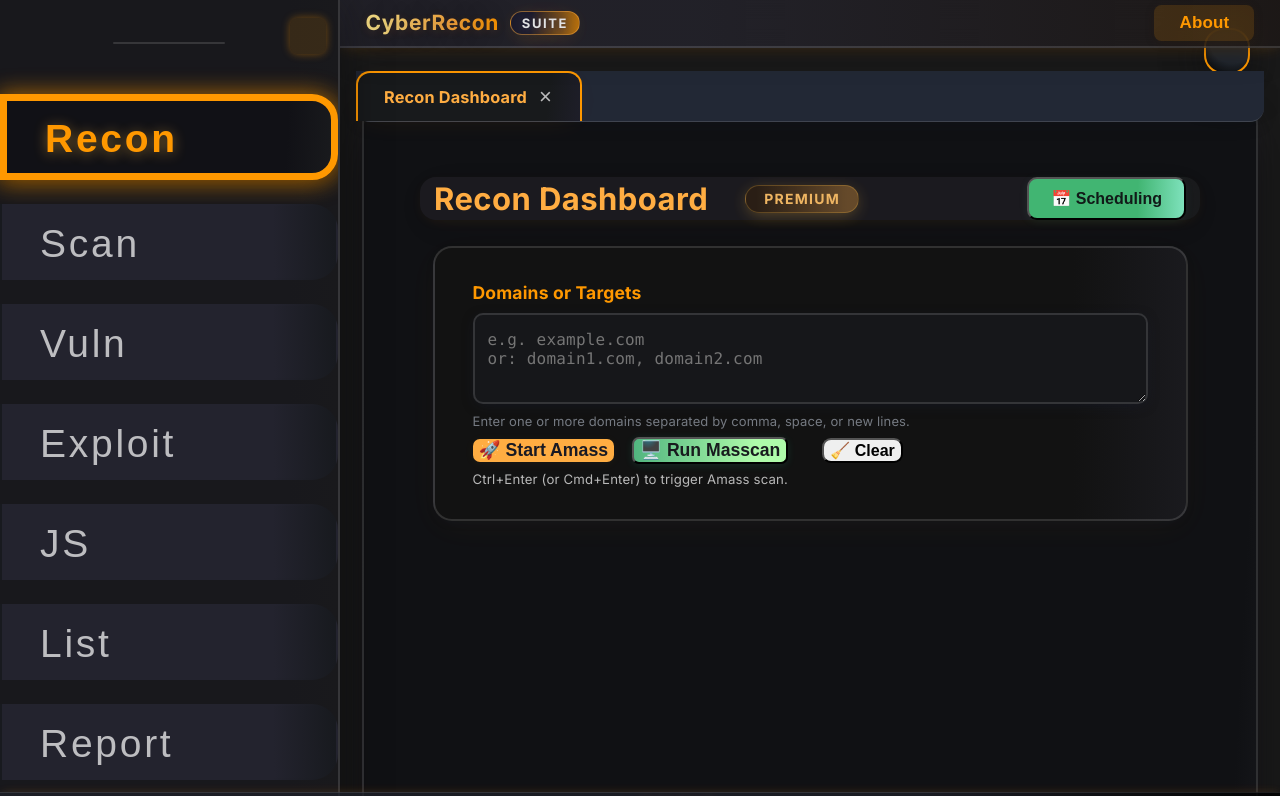
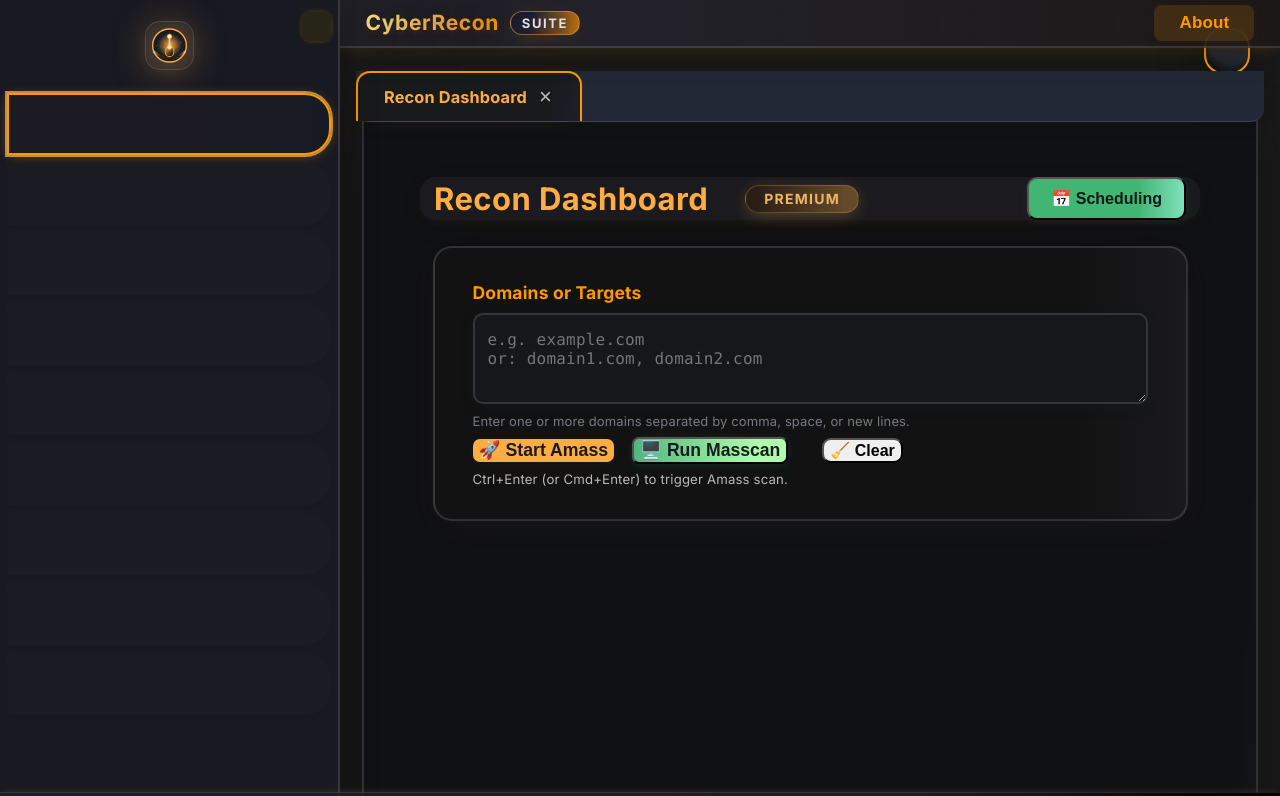
Before and after one commit to Workflow-Manager-admin/cyberrecon-suite-26911-689e7ecf, a React (Create React App) app in the folder cyberrecon_suite/: page / in a window 1280 px wide. Shown: the top 796 px of the page. Built offline with nearby package versions, Linux system fonts and the light colour scheme; the HTML template or start-up script is replaced by a standard one.

Commit message:
Auto-commit: Changes as of 2025-06-03T14:18:49.973660+00:00

```diff
--- a/cyberrecon_suite/src/components/Sidebar.js
+++ b/cyberrecon_suite/src/components/Sidebar.js
@@ -2,13 +2,13 @@
 import logo from "../assets/cyberrecon-logo.svg";
 
 /**
- * Dashboard/sidebar: Premium, wider, Burp Suite-style,
- * Now with animated slide/collapse (toggle) via isOpen and onClose props.
+ * Sidebar: Compact, premium, modern navigation for CyberRecon Suite.
+ * Sleek by default: reduced width, dark glass, crisp icons, pill buttons, perfect a11y/tab order.
  * Accepts:
  *   - isOpen: boolean
  *   - onClose: function (optional)
- *   - width: number (optional, for premium width)
- *   - modules, activeModule, onModuleSelect: navigation controls
+ *   - width: number (optional)
+ *   - modules, activeModule, onModuleSelect
  */
 // PUBLIC_INTERFACE
 function Sidebar({
@@ -19,10 +19,92 @@
   onClose,
   width
 }) {
-  // Responsive width
-  const SIDEBAR_WIDTH = width || 340;
+  // More compact, premium width by default
+  // NOTE: Keep in sync with App.js
+  const SIDEBAR_WIDTH = width || 76;
 
-  // Use transform/opacity for smooth collapse
+  // Inline styles for glass/premium effect
+  const sidebarPalette = {
+    background: "linear-gradient(98deg,#181921 86%,#191c22 100%)",
+    borderRight: isOpen ? "2.3px solid var(--border-color,#232226)" : "none",
+    color: "var(--text-secondary)",
+    width: SIDEBAR_WIDTH,
+    minWidth: SIDEBAR_WIDTH,
+    maxWidth: SIDEBAR_WIDTH,
+    boxShadow: isOpen
+      ? "0 10px 38px -17px #000a, 2px 0 23px 2px #18181c44"
+      : "none",
+    zIndex: 16,
+    display: "flex",
+    flexDirection: "column",
+    alignItems: "center",
+    padding: isOpen ? "21px 0 0 0" : "0",
+    position: "relative",
+    transform: isOpen ? `translateX(0)` : `translateX(-${SIDEBAR_WIDTH + 24}px)`,
+    opacity: isOpen ? 1 : 0,
+    transition:
+      "transform .25s cubic-bezier(.42,1.41,.44,1), opacity 0.19s cubic-bezier(.64,1.18,.52,1)",
+    minHeight: "100vh",
+    pointerEvents: isOpen ? "auto" : "none",
+    willChange: "transform,opacity"
+  };
+
+  // Close button hover/focus styling
+  const closeBtnStyle = {
+    position: "absolute",
+    top: 12,
+    right: 7,
+    background: "rgba(40,38,22,0.91)",
+    color: "#ffad42",
+    border: "none",
+    borderRadius: "9px",
+    width: 29,
+    height: 29,
+    fontSize: 18,
+    fontWeight: 800,
+    boxShadow: "0 0px 5px #ff980055",
+    cursor: "pointer",
+    zIndex: 28,
+    display: "flex",
+    alignItems: "center",
+    justifyContent: "center",
+    outline: "none",
+    transition: "background .13s,color .13s"
+  };
+
+  // Modern premium nav button styling
+  function navBtnStyle(selected) {
+    return {
+      display: "flex",
+      flexDirection: "column",
+      alignItems: "center",
+      justifyContent: "center",
+      width: "60px",
+      height: "62px",
+      margin: "0 0 0 0",
+      padding: "0",
+      borderRadius: "13px",
+      background: selected
+        ? "linear-gradient(98deg,#1c1b23 55%,#181a23 99%)"
+        : "rgba(28,28,37,0.687)",
+      border: selected
+        ? "2.7px solid var(--base-accent,#ff9800)"
+        : "2px solid transparent",
+      outline: selected ? "2.5px solid #ffbb4eb0" : "none",
+      color: selected ? "var(--base-accent,#ff9800)" : "var(--text-secondary)",
+      boxShadow: selected
+        ? "0 2.5px 18px -4px #ff980045, 0 1.5px 10px #ffad4233"
+        : "0 4px 9px -7px #191c2230",
+      cursor: "pointer",
+      marginBottom: 8,
+      fontWeight: 750,
+      fontSize: 15,
+      letterSpacing: ".05em",
+      transition: "background .13s,box-shadow .18s, border-color .13s, outline .13s"
+    };
+  }
+
+  // Logo area: ultra compact, centered icon only
   return (
     <nav
       className="sidebar"
@@ -30,211 +112,114 @@
       tabIndex={isOpen ? 0 : -1}
       role="navigation"
       aria-hidden={!isOpen}
-      style={{
-        width: SIDEBAR_WIDTH,
-        minWidth: SIDEBAR_WIDTH,
-        maxWidth: SIDEBAR_WIDTH,
-        position: "relative",
-        transform: isOpen ? "translateX(0)" : `translateX(-${SIDEBAR_WIDTH}px)`,
-        opacity: isOpen ? 1 : 0,
-        transition:
-          "transform 0.28s cubic-bezier(.38,.71,.68,1), opacity 0.22s cubic-bezier(.4,1.41,.44,1)",
-        overflow: "hidden",
-        background: "linear-gradient(90deg,var(--base-black) 85%,#19191c 100%)",
-        borderRight: isOpen ? "2.7px solid var(--border-color)" : "none",
-        color: "var(--text-secondary)",
-        flexShrink: 0,
-        display: "flex",
-        flexDirection: "column",
-        alignItems: "center",
-        padding: isOpen ? "42px 0 0 0" : "0",
-        minHeight: "100vh",
-        boxShadow: isOpen
-          ? "0 22px 48px -16px #000b, 2px 0 36px 2.5px #18181c44"
-          : "none",
-        zIndex: 16,
-        pointerEvents: isOpen ? "auto" : "none",
-        willChange: "transform,opacity"
-      }}
+      style={sidebarPalette}
     >
-      {/* Slide-close toggle button */}
+      {/* Slide-close toggle */}
       {onClose && isOpen && (
         <button
           aria-label="Hide sidebar"
-          className="sidebar-slide-close"
-          style={{
-            position: "absolute",
-            top: 18,
-            right: 12,
-            background: "rgba(255,152,0,0.13)",
-            color: "#ffad42",
-            border: "none",
-            borderRadius: "8px",
-            width: 31,
-            height: 31,
-            fontSize: 22,
-            fontWeight: 800,
-            boxShadow: "0 0px 9px #ff980066",
-            cursor: "pointer",
-            zIndex: 28,
-            transition: "background .14s,color .14s",
-            display: "flex",
-            alignItems: "center",
-            justifyContent: "center"
-          }}
+          style={closeBtnStyle}
           onClick={() => onClose?.()}
           tabIndex={0}
           title="Collapse sidebar"
+          onKeyDown={e => {
+            if (e.key === "Enter" || e.key === " ") onClose();
+          }}
         >
-          <span aria-hidden="true" style={{ display: "block" }}>←</span>
+          <span aria-hidden="true" style={{fontSize: 20}}>×</span>
         </button>
       )}
 
-      {/* Logo area: proportional, unchanged */}
+      {/* Ultra-compact logo at the top */}
       <div
-        className="logo"
+        className="sidebar-logo"
         aria-label="CyberRecon Suite"
         tabIndex={-1}
         style={{
-          width: 74,
-          marginBottom: 37,
-          padding: 0,
-          background: "linear-gradient(90deg,#23232e,#18191f 97%)",
-          borderRadius: "16px",
-          border: "1.7px solid var(--border-color)",
-          boxShadow: "0 8px 38px -10px #000a",
+          width: 49,
+          height: 49,
+          marginBottom: 23,
           display: "flex",
           alignItems: "center",
-          flexDirection: "column",
-          gap: 0,
-          userSelect: "none",
+          justifyContent: "center",
+          borderRadius: "15px",
+          background: "rgba(37,37,49,0.77)",
+          border: "1.5px solid var(--border-color,#24222e)",
+          boxShadow: "0 5px 22px -7px #ffad4216",
           opacity: isOpen ? 1 : 0,
-          transition: "opacity .18s"
-        }}
-      >
-        <span
-          className="logo-symbol"
-          aria-hidden="true"
-          style={{
-            marginBottom: 3,
-            marginTop: 5,
-            display: "flex",
-            justifyContent: "center",
-            alignItems: "center",
-            width: 38,
-            height: 38
+          transition: "opacity .17s"
         }}
       >
         <img
           src={logo}
           alt="CyberRecon Suite Logo"
-            width={34}
-            height={34}
+          width="37"
+          height="37"
           style={{
             display: "block",
-              filter: "drop-shadow(0 2px 14px #ffad42ad)",
-              maxHeight: 38,
-              maxWidth: 38
+            maxHeight: 39,
+            maxWidth: 39,
+            filter: "drop-shadow(0 2.8px 19px #ffad42a7)"
           }}
           draggable={false}
         />
-        </span>
       </div>
-      {/* Nav buttons: unchanged */}
+      {/* Premium icon-only navigation */}
       <div
         style={{
           display: "flex",
           flexDirection: "column",
-          gap: 0,
+          alignItems: "center",
           width: "100%",
-          alignItems: "center",
           opacity: isOpen ? 1 : 0,
           pointerEvents: isOpen ? "auto" : "none",
-          transition: "opacity .15s"
+          transition: "opacity .13s"
         }}
       >
         {modules.map((mod, idx) => {
-          const accentGlow =
-            activeModule === mod.id
-              ? "0px 4px 26px 0 #ff980044,0 0px 22px 2px #ff980077"
-              : "";
-          const cardBg = activeModule === mod.id
-            ? "linear-gradient(93deg,#111116 86%,#191a1d 100%)"
-            : "linear-gradient(88deg,var(--sidebar-dark) 81%,#181a1f 99%)";
+          const selected = activeModule === mod.id;
           return (
             <button
               key={mod.id}
-              className={`sidebar-btn${activeModule === mod.id ? " active" : ""}`}
+              className={`sidebar-btn${selected ? " active" : ""}`}
+              style={navBtnStyle(selected)}
               aria-label={mod.label}
-              aria-current={activeModule === mod.id ? "page" : undefined}
+              aria-current={selected ? "page" : undefined}
               tabIndex={isOpen ? 0 : -1}
-              style={{
-                display: "flex",
-                flexDirection: "row",
-                alignItems: "center",
-                minWidth: "100%",
-                width: "96%",
-                background: cardBg,
-                border: activeModule === mod.id
-                  ? "7px solid var(--base-accent)"
-                  : "2px solid transparent",
-                color: activeModule === mod.id
-                  ? "var(--base-accent)"
-                  : "var(--text-secondary)",
-                fontWeight: activeModule === mod.id ? 900 : 570,
-                fontSize: 16,
-                cursor: "pointer",
-                borderRadius: "0 19px 19px 0",
-                outline: "none",
-                margin: "13px 0 11px 0",
-                padding: "18px 0 12px 22px",
-                gap: "13px",
-                position: "relative",
-                boxShadow: accentGlow + ",0 4px 14px -2px #000b",
-                transition:
-                  "background 0.14s, color 0.14s, box-shadow 0.19s, border-color 0.16s",
-                letterSpacing: ".015em",
-                justifyContent: "flex-start"
-              }}
               onClick={() => isOpen && onModuleSelect(mod.id)}
               onKeyDown={e => {
                 if ((e.key === "Enter" || e.key === " ") && isOpen)
                   onModuleSelect(mod.id);
               }}
-              onFocus={e => {
-                if (e.target) e.target.style.background = "linear-gradient(94deg,#10121a 68%,#282b31 99%)";
-              }}
-              onBlur={e => {
-                if (e.target && activeModule !== mod.id) e.target.style.background = cardBg;
-              }}
+              title={mod.label}
+              onFocus={e => { e.target.style.background = "linear-gradient(97deg,#201c29 65%,#1e1938 100%)"; }}
+              onBlur={e => { e.target.style.background = selected ? "linear-gradient(98deg,#1c1b23 55%,#181a23 99%)" : "rgba(28,28,37,0.687)"; }}
+              role="menuitem"
             >
               <span
                 aria-hidden="true"
                 style={{
-                  display: "block",
-                  fontSize: 36,
-                  marginRight: 13,
-                  marginBottom: 2,
-                  filter: activeModule === mod.id ? "drop-shadow(0 0 18px #ff9800cc)" : "none",
-                  textShadow: activeModule === mod.id
-                    ? "0 2.8px 20px #000c, 0 2.2px 13px #ffad4264"
-                    : "0 2.5px 14px #10152912",
-                  transition: "all .18s cubic-bezier(.22,.84,.43,1)"
+                  fontSize: 28,
+                  marginBottom: 1,
+                  filter: selected ? "drop-shadow(0 0 8px #ff980099)" : "none",
+                  textShadow: selected
+                    ? "0 2px 12px #ff980042, 0 1.5px 7px #ffad4264"
+                    : "0 1px 10px #11142822",
+                  transition: "all .16s cubic-bezier(.22,.8,.43,1)"
                 }}
               >
                 {mod.icon}
               </span>
               <span
                 style={{
-                  fontSize: 15,
-                  marginTop: -2,
-                  color: activeModule === mod.id
-                    ? "var(--base-accent)"
-                    : "var(--text-secondary)",
-                  fontWeight: activeModule === mod.id ? 880 : 440,
-                  letterSpacing: ".07em",
-                  textShadow: activeModule === mod.id ? "0 2px 13px #ffbe4278" : "none"
+                  fontSize: 11.7,
+                  marginTop: 3,
+                  letterSpacing: ".09em",
+                  color: selected ? "var(--base-accent)" : "var(--text-tertiary)",
+                  fontWeight: selected ? 850 : 510,
+                  opacity: 0.84
                 }}
+                aria-hidden="true"
               >
                 {mod.short}
               </span>
@@ -242,20 +227,21 @@
           );
         })}
       </div>
-      {/* Bottom divider, slides with sidebar */}
+      {/* Bottom divider bar */}
       <div
         aria-hidden="true"
         style={{
           marginTop: "auto",
-          width: "92%",
-          height: 3,
-          background: "linear-gradient(87deg,#1a1a1a 7%,#ffbb4e9a 72%,#181a1f 100%)",
-          opacity: isOpen ? 0.36 : 0,
-          borderRadius: 9,
-          marginBottom: 29,
+          width: "77%",
+          height: 2,
+          background: "linear-gradient(86deg,#1a1a1a 7%,#ffbb4e8a 62%,#181a1f 100%)",
+          opacity: isOpen ? 0.38 : 0,
+          borderRadius: 8,
+          marginBottom: 17,
+          marginTop: 16,
           transition: "opacity .14s"
         }} />
-      {/* Footer: reserved for help/settings nav */}
+      {/* Sidebar help/settings reserved icons can be added here for future UX */}
     </nav>
   );
 }
```
Lines whose indentation alone changed are shown as unchanged.
